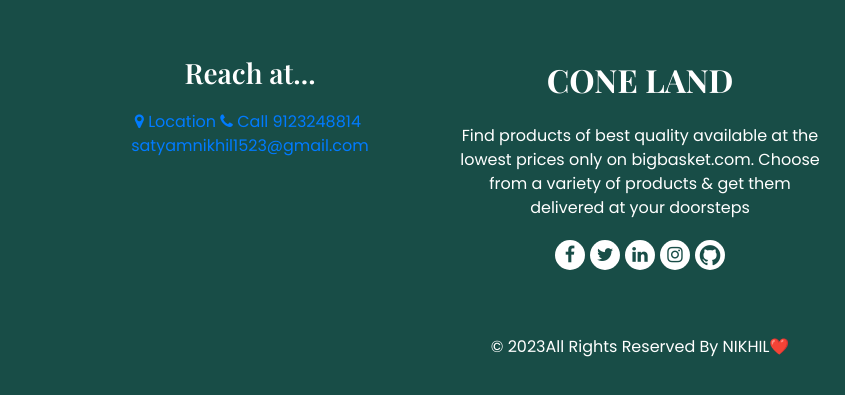
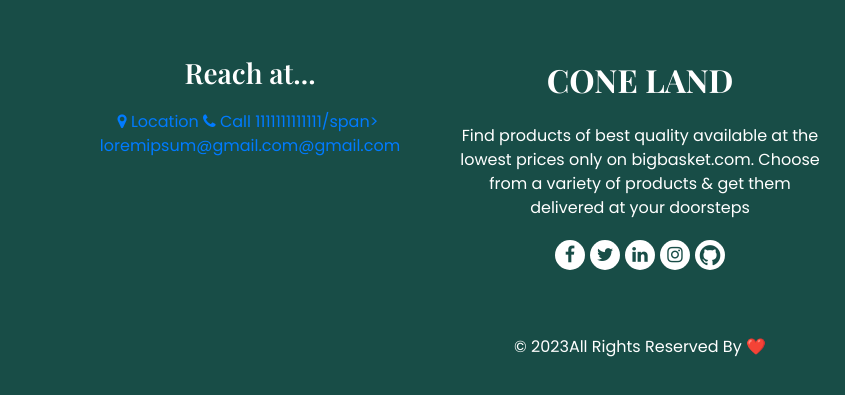
Before and after one commit to Nikh9123/ice-cream-store, a plain HTML site: page index.html in a window 1280 px wide. Shown: the part 3211-3606 px from the top of the page, 0-845 px from the left. Drawn offline with nearby package versions, Linux system fonts and the light colour scheme; some packages are replaced by stand-ins of ours; some icons are missing.

Commit message:
Update index.html

```diff
--- a/index.html
+++ b/index.html
@@ -259,9 +259,9 @@
               <a href=""><i class="fa fa-map-marker" aria-hidden="true"></i>
                 <span>Location</span></a>
               <a href=""><i class="fa fa-phone" aria-hidden="true"></i>
-                <span>Call 9123248814</span></a>
+                <span>Call 1111111111111/span></a>
               <a href=""><i class="fa fa-envelop" aria-hidden="true"></i>
-                <span>satyamnikhil1523@gmail.com</span></a>
+                <span>loremipsum@gmail.com@gmail.com</span></a>
             </div>
           </div>
         </div>
@@ -291,7 +291,7 @@
       </div>
       <div class="footer-info">
         <p>&copy; <span id="displayYear"></span>All Rights Reserved By
-          <a href="#">NIKHIL❤️</a>
+          <a href="#">❤️</a>
         </p>
       </div>
     </div>
```
